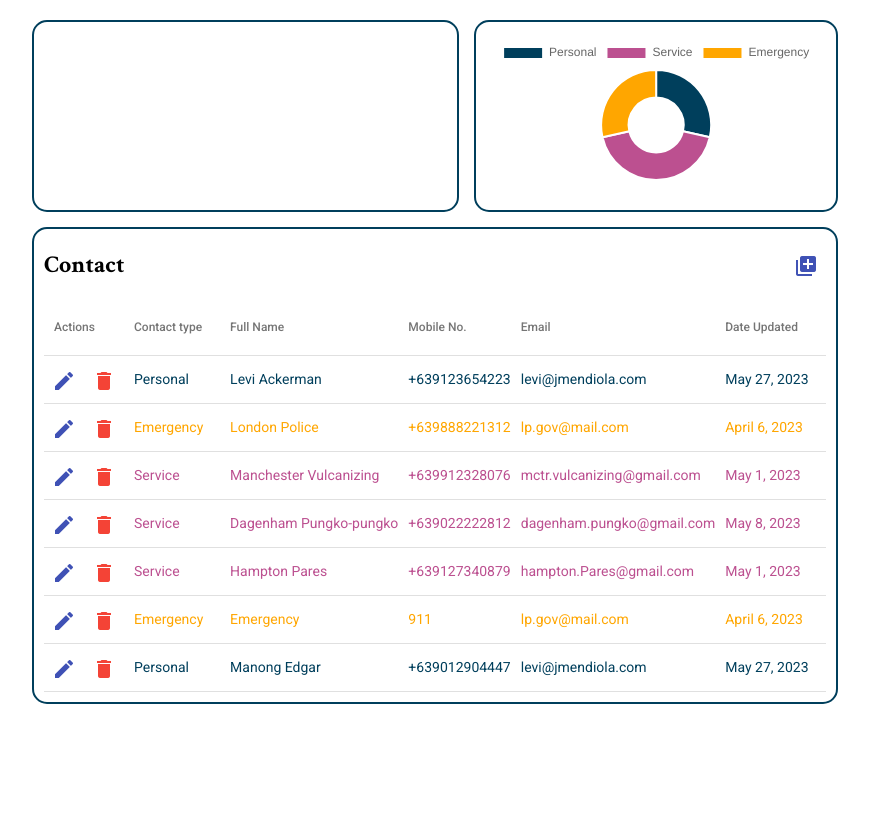
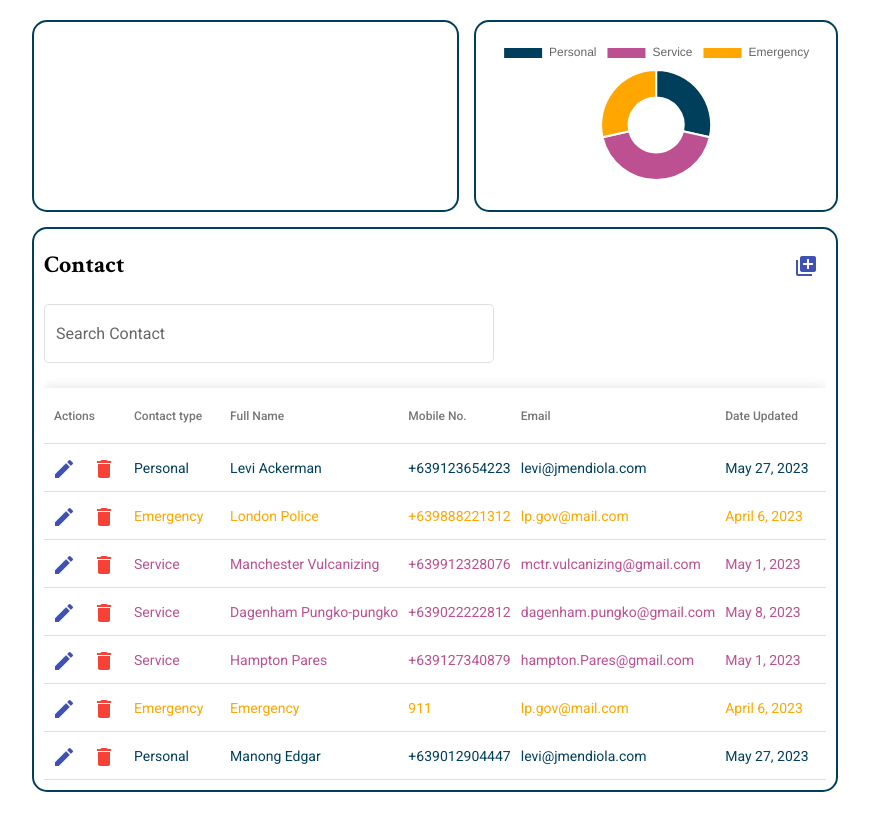
Before and after one commit to AngPayas055/contact-app, an Angular app: page / in a window 1280 px wide. Shown: the whole page, without its empty margins (205-1074 px from the left). Built offline with nearby package versions, Linux system fonts and the light colour scheme.

Commit message:
filter function

```diff
--- a/src/app/modules/contact/contact-main/contact-main.component.html
+++ b/src/app/modules/contact/contact-main/contact-main.component.html
@@ -21,6 +21,10 @@
                 </span>
             </div>
             <div class="table-wrapper">
+                <mat-form-field appearance="outline">
+                    <mat-label>Search Contact</mat-label>
+                    <input matInput (keyup)="applyFilter($event)" placeholder="Ex. ium" #input>
+                </mat-form-field>
                 <table
                     mat-table
                     [dataSource]="contactDataSourceWithObjectColumn"
--- a/src/app/modules/contact/contact-main/contact-main.component.ts
+++ b/src/app/modules/contact/contact-main/contact-main.component.ts
@@ -37,6 +37,10 @@ export class ContactMainComponent implements OnInit {
     private dialog: MatDialog,
     private datePipe: DatePipe) { }
 
+  applyFilter(event: Event) {
+    const filterValue = (event.target as HTMLInputElement).value;
+    this.contactDataSourceWithObjectColumn.filter = filterValue.trim().toLowerCase();
+  }
   onEdit(edit:any){
     const dialogRef = this.dialog.open(ContactDialogComponent, {
       data: {
--- a/src/app/modules/contact/contact.module.ts
+++ b/src/app/modules/contact/contact.module.ts
@@ -10,6 +10,7 @@ import { MatButtonModule } from "@angular/material/button";
 import { ContactDialogComponent } from './dialog/contact-dialog/contact-dialog.component';
 import { MatDialogModule } from '@angular/material/dialog';
 import { MatFormFieldModule } from '@angular/material/form-field';
+import { MatInputModule } from '@angular/material/input';
 
 @NgModule({
   declarations: [
@@ -25,6 +26,7 @@ import { MatFormFieldModule } from '@angular/material/form-field';
     MatButtonModule,
     MatDialogModule,
     MatFormFieldModule,
+    MatInputModule
   ],
   exports:[
     MatTableModule,
```
